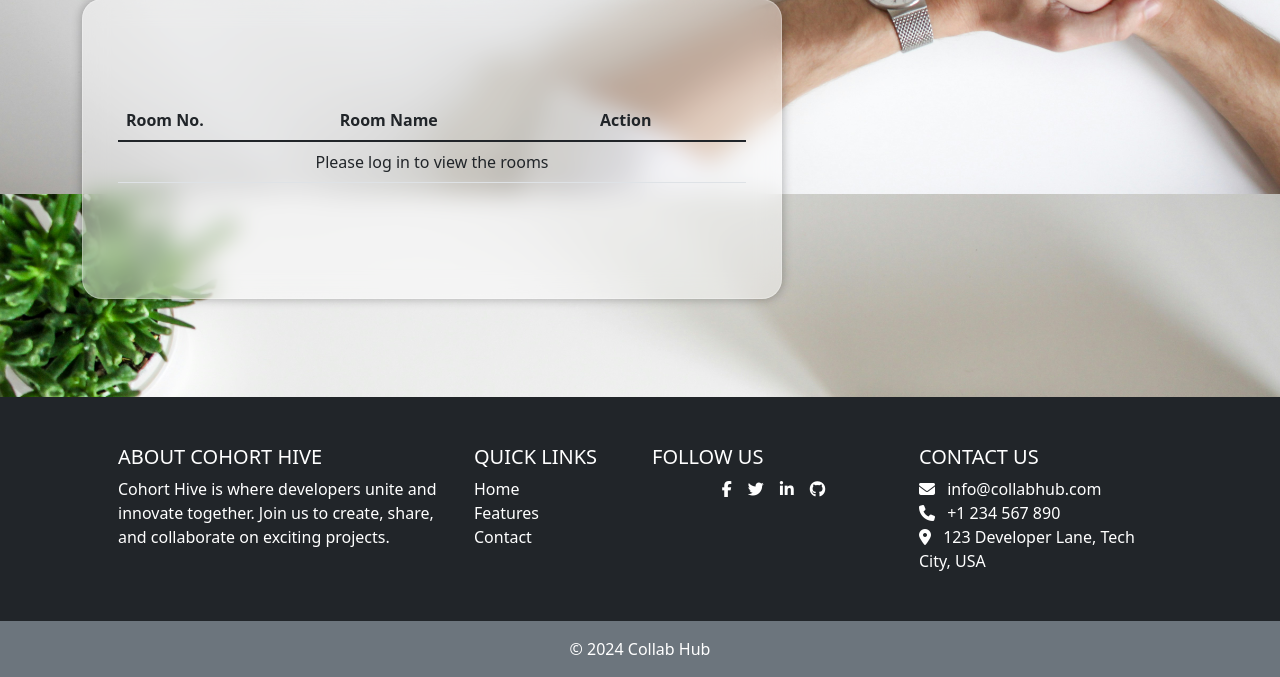
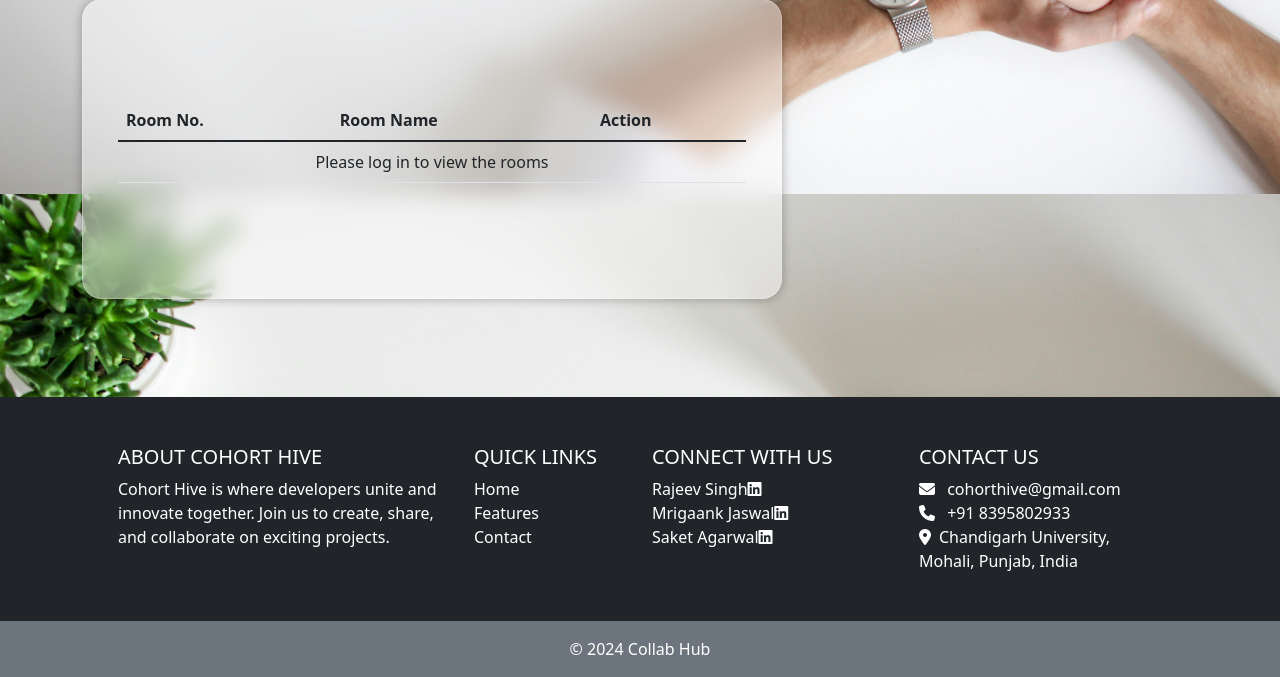
Before and after one commit to Mrigaank-9/CohortHive, a PHP site: page / in a window 1280 px wide. Shown: the part 659-1336 px from the top of the page. Run offline with PHP 8.4, Linux system fonts and the light colour scheme; some libraries are stand-ins or nearby versions.

Commit message:
Updated footer

```diff
--- a/components/footer.php
+++ b/components/footer.php
@@ -11,44 +11,42 @@
                 <h5 class="text-uppercase">Quick Links</h5>
                 <ul class="list-unstyled mb-0">
                     <li>
-                        <a href="#" class="text-white text-decoration-none">Home</a>
+                        <a href="index.php" class="text-white text-decoration-none">Home</a>
                     </li>
                     <li>
-                        <a href="#" class="text-white text-decoration-none">Features</a>
+                        <a href="index.php#features" class="text-white text-decoration-none">Features</a>
                     </li>
                     <li>
-                        <a href="#" class="text-white text-decoration-none">Contact</a>
+                        <a href="index.php#contact" class="text-white text-decoration-none">Contact</a>
                     </li>
                 </ul>
             </div>
             <div class="col-lg-3 col-md-6 mb-4 mb-md-0">
-                <h5 class="text-uppercase">Follow Us</h5>
-                <ul class="list-unstyled d-flex justify-content-center">
+                <h5 class="text-uppercase">Connect With Us</h5>
+                <ul class="list-unstyled d-flex flex-column justify-content-center">
                     <li>
-                        <a href="#" class="text-white text-decoration-none me-3"><i class="fab fa-facebook-f"></i></a>
+                        <a href="https://www.linkedin.com/in/rajeevsingh2412/" class="text-white text-decoration-none me-3">Rajeev Singh<i class="fab fa-linkedin"></i></a>
                     </li>
                     <li>
-                        <a href="#" class="text-white text-decoration-none me-3"><i class="fab fa-twitter"></i></a>
+                        <a href="https://www.linkedin.com/in/mrigaank-jaswal-43a7b2249/" class="text-white text-decoration-none me-3">Mrigaank Jaswal<i class="fab fa-linkedin"></i></a>
                     </li>
                     <li>
-                        <a href="#" class="text-white text-decoration-none me-3"><i class="fab fa-linkedin-in"></i></a>
-                    </li>
-                    <li>
-                        <a href="#" class="text-white text-decoration-none"><i class="fab fa-github"></i></a>
+                        <a href="https://www.linkedin.com/in/saket-agarwal007/" class="text-white text-decoration-none me-3">Saket Agarwal<i class="fab fa-linkedin"></i></a>
                     </li>
                 </ul>
+
             </div>
             <div class="col-lg-3 col-md-6 mb-4 mb-md-0">
                 <h5 class="text-uppercase">Contact Us</h5>
                 <ul class="list-unstyled mb-0">
                     <li>
-                        <i class="fas fa-envelope me-2"></i> info@collabhub.com
+                        <i class="fas fa-envelope me-2"></i> cohorthive@gmail.com
                     </li>
                     <li>
-                        <i class="fas fa-phone me-2"></i> +1 234 567 890
+                        <i class="fas fa-phone me-2"></i> +91 8395802933
                     </li>
                     <li>
-                        <i class="fas fa-map-marker-alt me-2"></i> 123 Developer Lane, Tech City, USA
+                        <i class="fas fa-map-marker-alt me-2"></i>Chandigarh University, Mohali, Punjab, India
                     </li>
                 </ul>
             </div>
```
